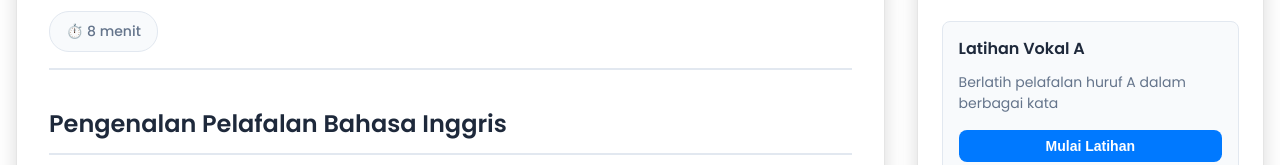
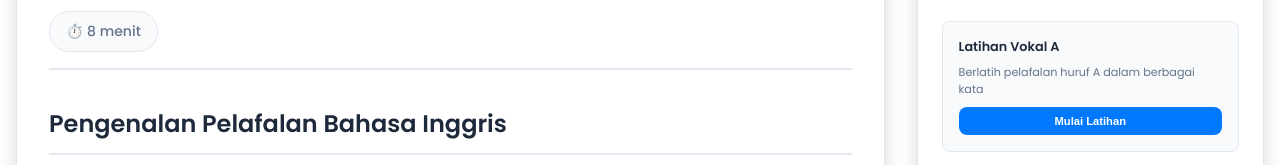
Before and after one commit to Chhrone/av-frontend, a website built with Vite: page category-demo.html in a window 1280 px wide. Shown: the part 580-745 px from the top of the page. Built offline with nearby package versions, Linux system fonts and the light colour scheme.

Commit message:
category page done

```diff
--- a/src/features/category/styles/category-sidebar.css
+++ b/src/features/category/styles/category-sidebar.css
@@ -47,11 +47,11 @@
 }
 
 .practice-header {
-  margin-bottom: 0.75rem;
+  margin-bottom: 0.5rem;
 }
 
 .practice-title {
-  font-size: 1rem;
+  font-size: 0.8rem;
   font-weight: 600;
   color: #1e293b;
   margin: 0;
@@ -60,9 +60,9 @@
 
 .practice-description {
   color: #64748b;
-  font-size: 0.875rem;
+  font-size: 0.7rem;
   line-height: 1.5;
-  margin-bottom: 1rem;
+  margin-bottom: 0.6rem;
   display: -webkit-box;
   -webkit-line-clamp: 2;
   -webkit-box-orient: vertical;
@@ -73,10 +73,10 @@
   background: #0079FF;
   color: white;
   border: none;
-  padding: 0.5rem 1rem;
+  padding: 0.5rem 0.5rem;
   border-radius: 0.5rem;
   cursor: pointer;
-  font-size: 0.875rem;
+  font-size: 0.7rem;
   font-weight: 600;
   width: 100%;
   transition: all 0.2s ease;
```
